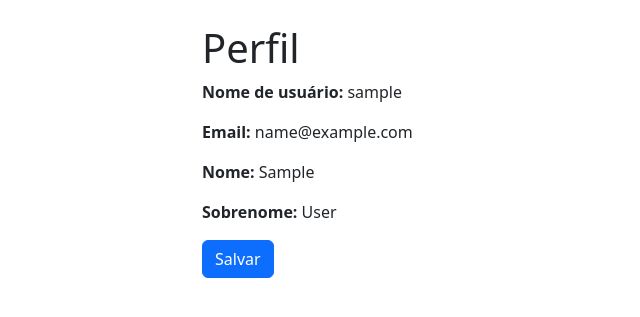
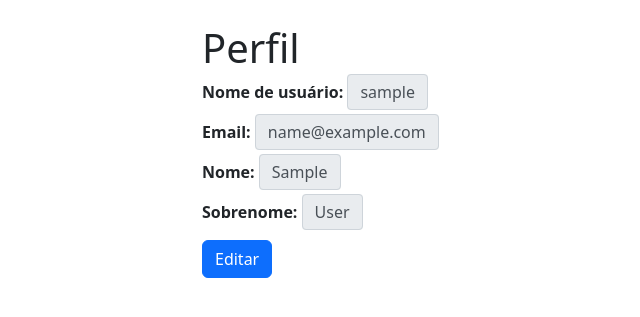
Before and after one commit to alexandrebcaruso/borussia-django, a Django app: page /profile/ in a window 1280 px wide. Shown: the part 56-373 px from the top of the page, without its empty margins (165-805 px from the left). Run offline with Django 5.2, Linux system fonts and the light colour scheme; the visitor is signed in with stand-in values (Sample User, id 1); data that the repository does not hold is empty.

Commit message:
edit profile feature

```diff
--- a/agua/static/css/styles.css
+++ b/agua/static/css/styles.css
@@ -1,4 +1,4 @@
-/* styles.css */
+/* Profile page */
 
 label.form-label {
     font-weight: bold;
@@ -7,3 +7,15 @@ label.form-label {
 label.form-label, label.form-label ~ p{
     display: inline;
 }
+
+.form-control-static {
+    display: inline-block;
+    padding: 0.375rem 0.75rem;
+    margin-bottom: 0;
+    font-size: 1rem;
+    line-height: 1.5;
+    color: #495057;
+    background-color: #e9ecef;
+    border: 1px solid #ced4da;
+    border-radius: 0.25rem;
+}
--- a/agua/templates/users/profile.html
+++ b/agua/templates/users/profile.html
@@ -4,7 +4,7 @@
 <div class="row justify-content-center">
     <div class="col-md-6">
         <h1>Perfil</h1>
-        <form method="post">
+        <form method="post" id="profile-form">
             {% csrf_token %}
             <div class="mb-3">
                 <label class="form-label">Nome de usuário:</label>
@@ -16,16 +16,50 @@
             </div>
             <div class="mb-3">
                 <label for="first_name" class="form-label">Nome:</label>
-                <p class="form-control-static">{{ user.first_name }}</p>
-                <!-- <input type="text" name="first_name" class="form-control" value="{{ user.first_name }}"> -->
+                <p class="form-control-static" id="first-name-text">{{ user.first_name }}</p>
+                <input type="text" name="first_name" class="form-control" id="first-name-input" value="{{ user.first_name }}" style="display: none;">
             </div>
             <div class="mb-3">
                 <label for="last_name" class="form-label">Sobrenome:</label>
-                <p class="form-control-static">{{ user.last_name }}</p>
-                <!-- <input type="text" name="last_name" class="form-control" value="{{ user.last_name }}"> -->
+                <p class="form-control-static" id="last-name-text">{{ user.last_name }}</p>
+                <input type="text" name="last_name" class="form-control" id="last-name-input" value="{{ user.last_name }}" style="display: none;">
             </div>
-            <button type="submit" class="btn btn-primary">Salvar</button>
+            <button type="button" class="btn btn-primary" id="edit-button">Editar</button>
+            <button type="submit" class="btn btn-success" id="save-button" style="display: none;">Salvar</button>
         </form>
     </div>
 </div>
+
+<script>
+    document.addEventListener('DOMContentLoaded', function () {
+        const editButton = document.getElementById('edit-button');
+        const saveButton = document.getElementById('save-button');
+        const firstNameText = document.getElementById('first-name-text');
+        const firstNameInput = document.getElementById('first-name-input');
+        const lastNameText = document.getElementById('last-name-text');
+        const lastNameInput = document.getElementById('last-name-input');
+
+        // Toggle between text and input fields
+        editButton.addEventListener('click', function () {
+            // Hide text and show input fields
+            firstNameText.style.display = 'none';
+            firstNameInput.style.display = 'block';
+            lastNameText.style.display = 'none';
+            lastNameInput.style.display = 'block';
+
+            // Hide the Edit button and show the Save button
+            editButton.style.display = 'none';
+            saveButton.style.display = 'block';
+        });
+
+        // Show the Save button when the input values change
+        firstNameInput.addEventListener('input', function () {
+            saveButton.style.display = 'block';
+        });
+
+        lastNameInput.addEventListener('input', function () {
+            saveButton.style.display = 'block';
+        });
+    });
+</script>
 {% endblock %}
--- a/agua/views.py
+++ b/agua/views.py
@@ -99,8 +99,9 @@ def profile(request):
 
     if request.method == 'POST':
         user = request.user
-        user.first_name = request.POST.get('first_name')
-        user.last_name = request.POST.get('last_name')
+        # Update the user's first name and last name
+        user.first_name = request.POST.get('first_name', user.first_name)
+        user.last_name = request.POST.get('last_name', user.last_name)
         user.save()
         messages.success(request, 'Your profile has been updated.')
         return redirect('profile')
```
